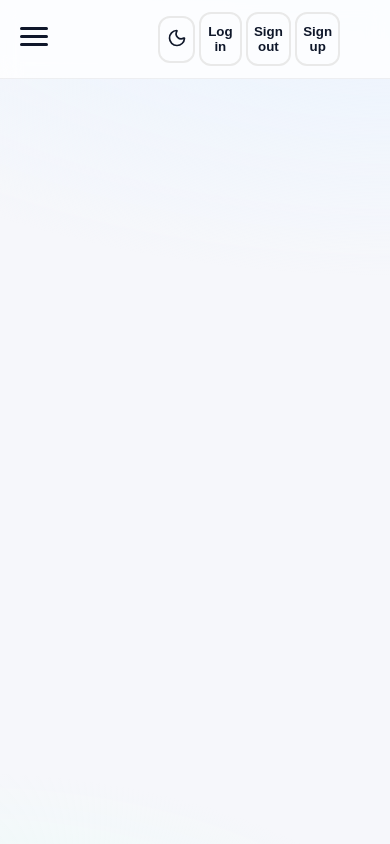
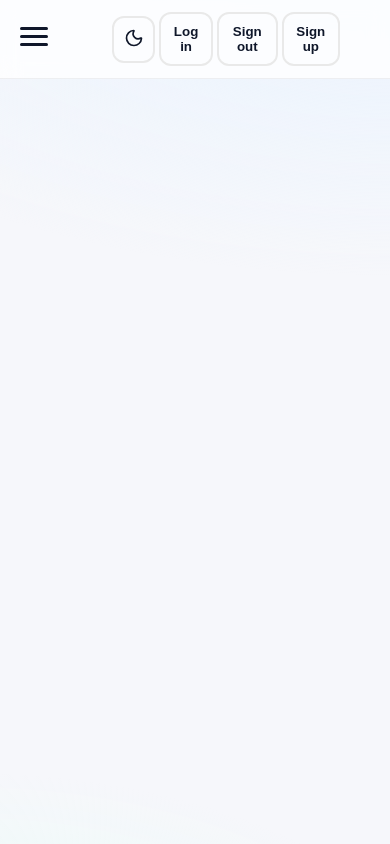
Before and after one commit to daliamirghani/sign4me, a React (Create React App) app in the folder frontend/websiteosc/: page / in a window 390 px wide. Shown: the top 844 px of the page. Built offline with nearby package versions, Linux system fonts and the light colour scheme.

Commit message:
fix auth buttons

```diff
--- a/frontend/websiteosc/src/SignLanguageSite.css
+++ b/frontend/websiteosc/src/SignLanguageSite.css
@@ -506,7 +506,7 @@ body{
   .topnav .actions {
     flex-direction: row;
     gap: 4px;
-    width: 52%;
+    width: 65%;
     margin-right: 30px;
 
   }
```
